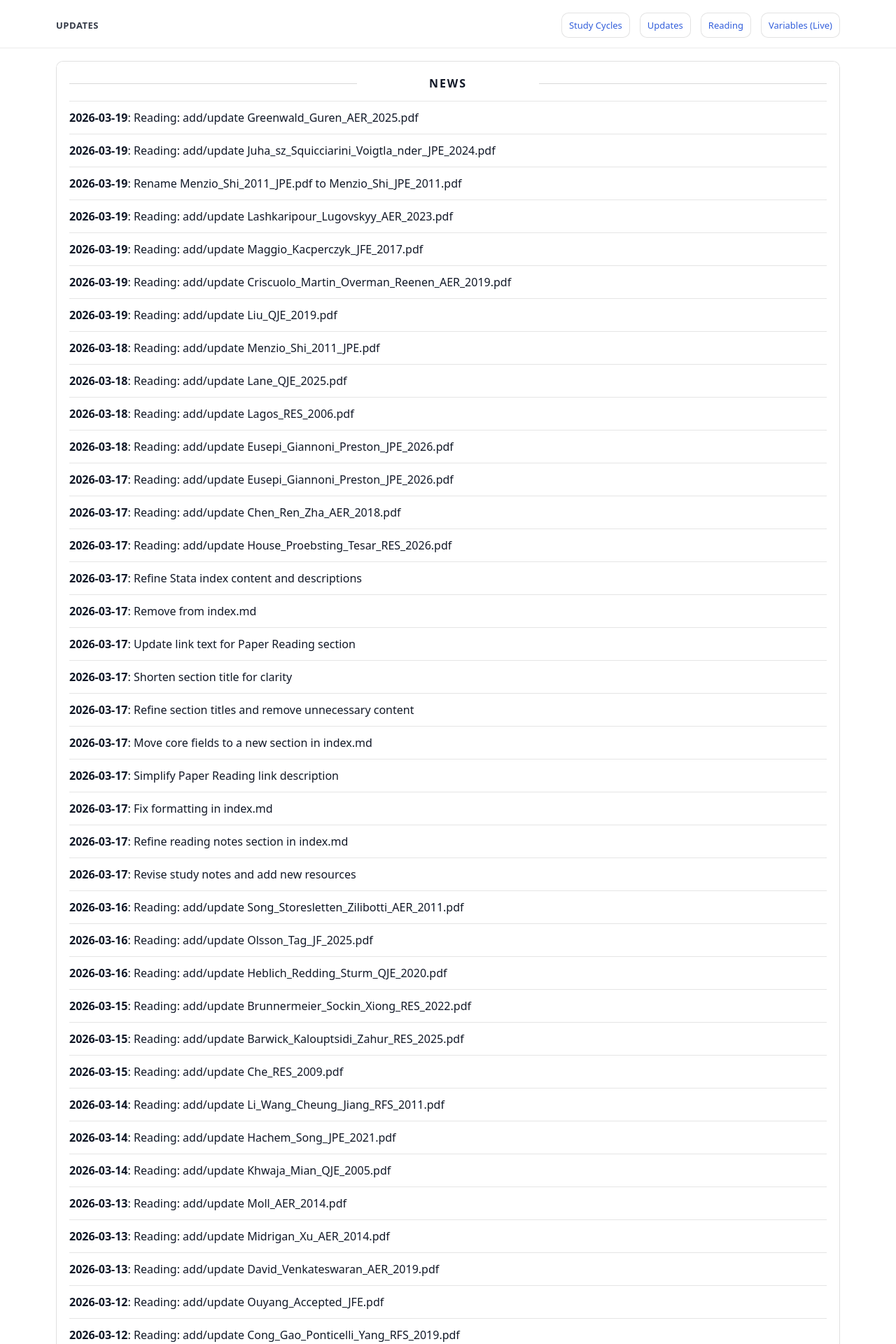
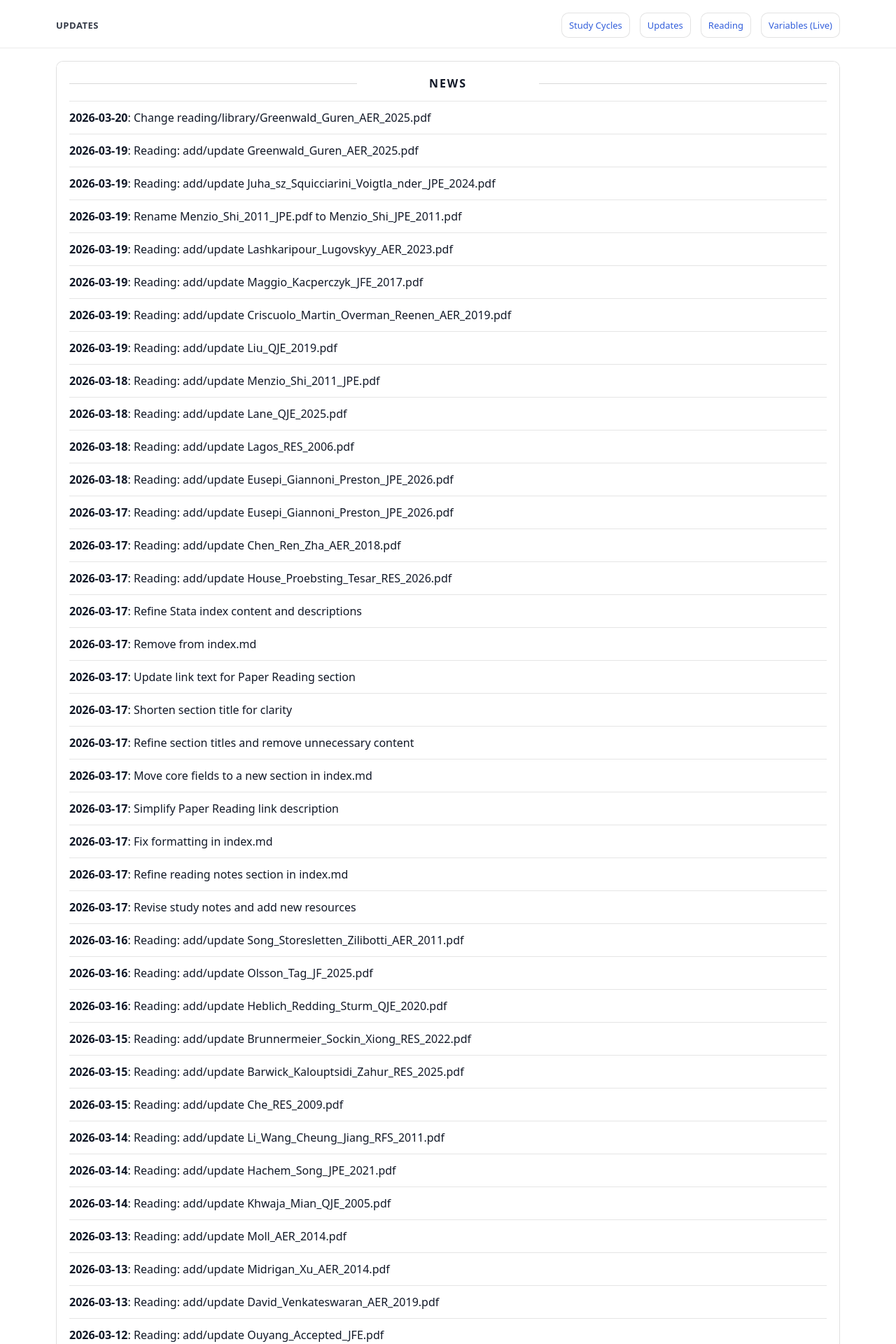
Before and after one commit to yaxinzn/study-archive, a Jekyll site: the page built from updates/index.md, in a window 1280 px wide. Shown: the top 1920 px of the page at 70% size. Built offline with Jekyll 4.4.1, drawn with Linux system fonts in a browser that asks for light colours; some of the changed text lies outside the part shown.

Commit message:
chore: update NEWS feed

```diff
--- a/_data/news.yml
+++ b/_data/news.yml
@@ -1,4 +1,7 @@
 # Auto-generated update history (sorted newest -> oldest). Do not edit manually.
+- ts: "1773948475"
+  date: "2026-03-20"
+  title: "Change reading/library/Greenwald_Guren_AER_2025.pdf"
 - ts: "1773918470"
   date: "2026-03-19"
   title: "Reading: add/update Greenwald_Guren_AER_2025.pdf"
```
